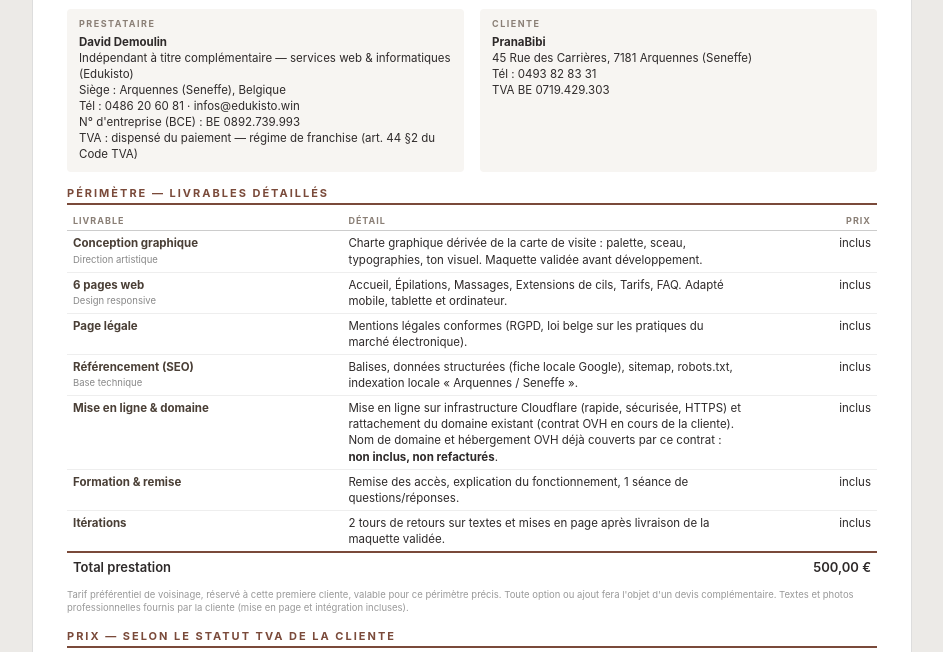
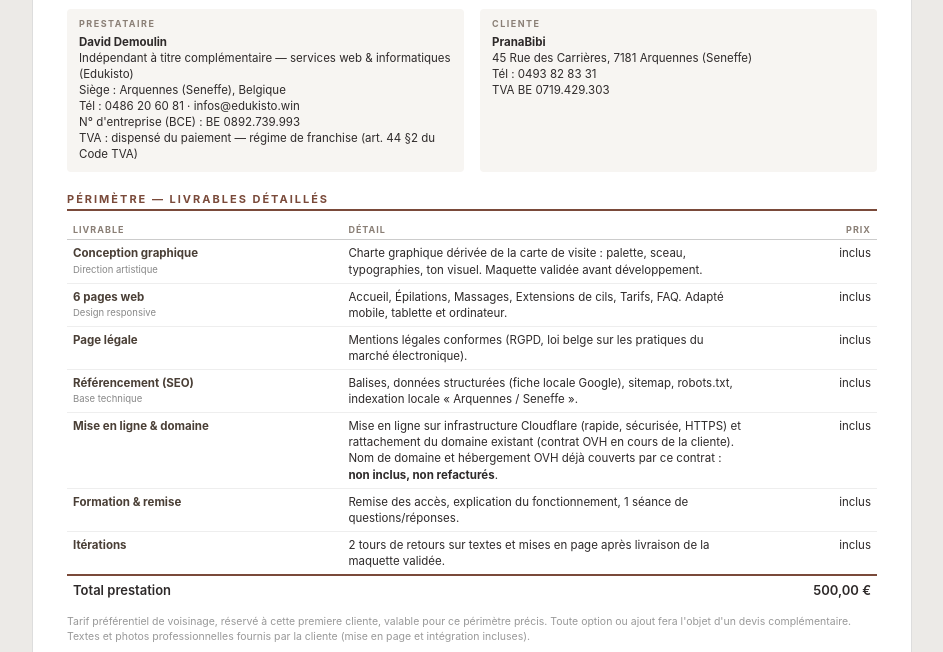
Before and after one commit to fireman358/pranabibi, a website: page wireframes/devis.html in a window 1280 px wide. Shown: the part 118-770 px from the top of the page, without its empty margins (168-1111 px from the left). Drawn offline with Linux system fonts and the light colour scheme.

Commit message:
Devis : taille et espacement legerement augmentes pour aeration et saut de page
Co-authored-by: fireman358 <fireman358@users.noreply.github.com>

```diff
--- a/wireframes/devis.html
+++ b/wireframes/devis.html
@@ -13,14 +13,14 @@
     background: #eceae7;
     padding: 14px 8px 24px;
     line-height: 1.4;
-    font-size: 12px;
+    font-size: 13px;
   }
   .page {
     max-width: 880px; margin: 0 auto;
     background: #fff; border: 1px solid #ddd; border-radius: 6px;
     padding: 22px 34px;
   }
-  @media print { body { background: #fff; padding: 0; font-size: 11px; } .page { border: none; padding: 4px 10px; max-width: none; } .no-print { display: none; } }
+  @media print { body { background: #fff; padding: 0; font-size: 12px; } .page { border: none; padding: 6px 12px; max-width: none; } .no-print { display: none; } }
 
   .doc-head { display: flex; justify-content: space-between; gap: 24px; margin-bottom: 4px; }
   .doc-head h1 { font-size: 19px; letter-spacing: 3px; }
@@ -32,11 +32,11 @@
   .parties h3 { font-size: 9px; letter-spacing: 1.5px; text-transform: uppercase; color: #8a7f76; margin-bottom: 3px; }
   .parties .fill { color: #b5aaa0; font-style: italic; }
 
-  h2 { font-size: 11px; letter-spacing: 2px; text-transform: uppercase; color: #7a4a3a; border-bottom: 2px solid #7a4a3a; padding-bottom: 2px; margin: 14px 0 7px; }
+  h2 { font-size: 11px; letter-spacing: 2px; text-transform: uppercase; color: #7a4a3a; border-bottom: 2px solid #7a4a3a; padding-bottom: 2px; margin: 20px 0 10px; }
 
   table { width: 100%; border-collapse: collapse; font-size: 11.5px; }
   th { text-align: left; font-size: 9px; text-transform: uppercase; letter-spacing: 1px; color: #8a7f76; padding: 3px 6px; border-bottom: 1px solid #ccc; }
-  td { padding: 4px 6px; border-bottom: 1px solid #eee; vertical-align: top; }
+  td { padding: 5px 6px; border-bottom: 1px solid #eee; vertical-align: top; }
   td.desc b { color: #4a3f36; }
   td.desc .sub { color: #888; font-size: 9.5px; display: block; margin-top: 1px; }
 
@@ -54,7 +54,7 @@
   .explication p { margin-bottom: 4px; }
   .explication b { color: #7a4a3a; }
 
-  .footnote { font-size: 9.5px; color: #999; margin-top: 8px; }
+  .footnote { font-size: 10.5px; color: #999; margin-top: 10px; line-height: 1.45; }
   .signatures { display: flex; gap: 30px; margin-top: 18px; }
   .signatures > div { flex: 1; font-size: 10px; color: #666; }
   .sig-line { border-bottom: 1px solid #999; height: 28px; margin-bottom: 4px; }
```
